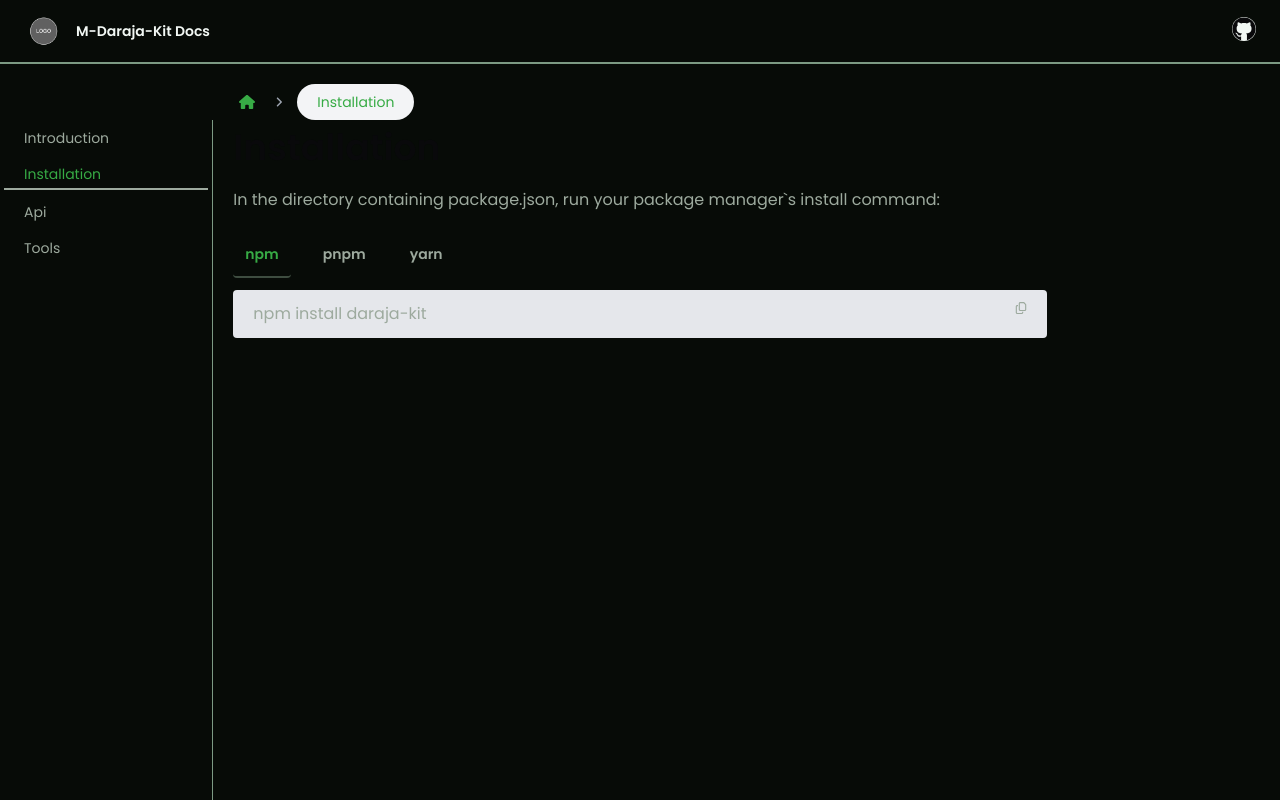
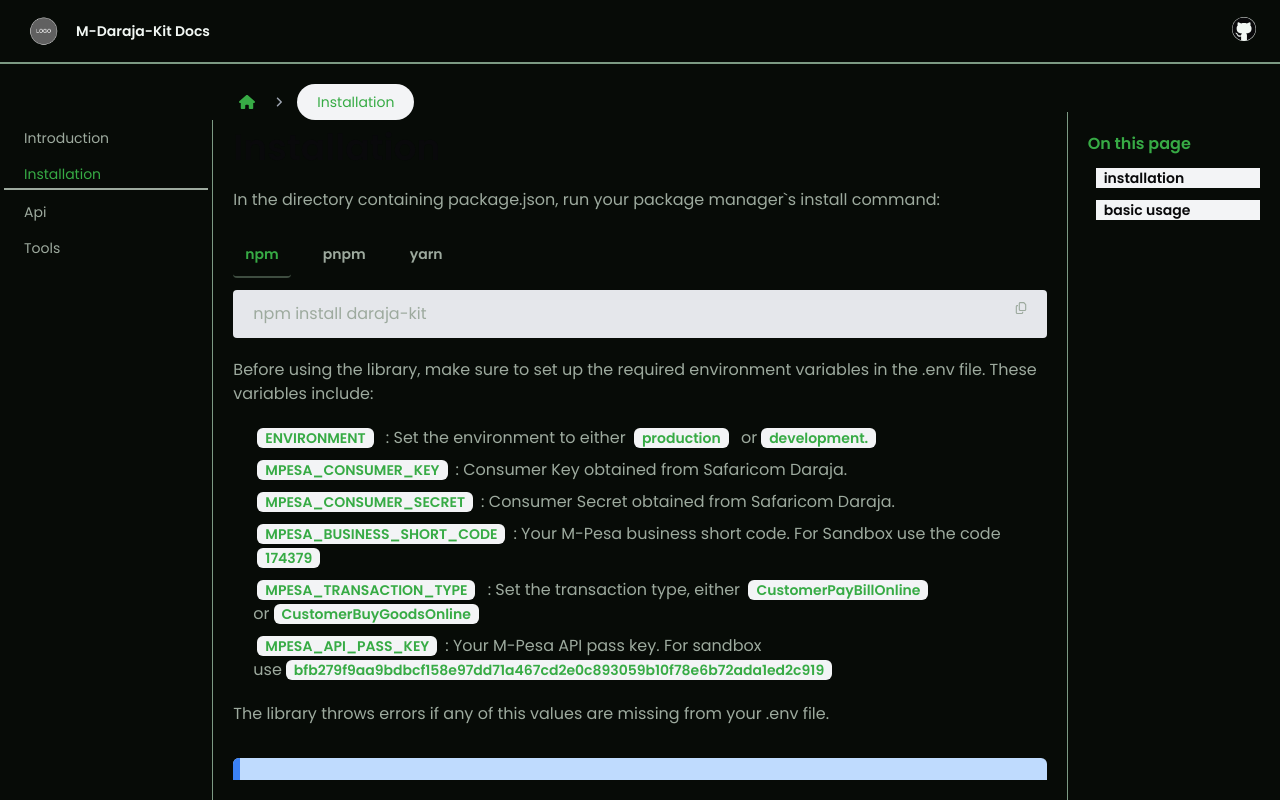
Before and after one commit to levos-snr/M-daraja-kit, a Next.js app: page /installation in a window 1280 px wide. Built offline with nearby package versions, Linux system fonts and the light colour scheme.

Commit message:
added pastable span

```diff
--- a/app/installation/page.tsx
+++ b/app/installation/page.tsx
@@ -8,6 +8,8 @@ import React from "react";
 import { ScrollArea } from "@/components/ui/scroll-area";
 import { SmallNav } from "@/components/SmallNav";
 import { InstallCommands } from "@/components/InstallCommands";
+import { PastableSpan } from "@/components/PastableSpan";
+import { NextPage } from "@/components/NextPage";
 
 
 
@@ -29,7 +31,78 @@ const Page = () => {
           install command:
         </p>
         <InstallCommands />
-        </ScrollArea>
+        <p className="mt-5 text-myGray">
+          Before using the library, make sure to set up the required environment
+          variables in the .env file. These variables include:
+        </p>
+        <div className="mt-5 flex flex-col gap-2 pl-5 text-myGray">
+          <p>
+            <PastableSpan text="ENVIRONMENT" /> : Set the environment to
+            either <PastableSpan text="production" /> or
+            <PastableSpan text="development." />
+          </p>
+          <p>
+            <PastableSpan text="MPESA_CONSUMER_KEY" />: Consumer Key
+            obtained from Safaricom Daraja.
+          </p>
+          <p>
+            <PastableSpan text="MPESA_CONSUMER_SECRET" />: Consumer Secret
+            obtained from Safaricom Daraja.
+          </p>
+          <p>
+            <PastableSpan text="MPESA_BUSINESS_SHORT_CODE" />: Your M-Pesa
+            business short code. For Sandbox use the code{" "}
+            <PastableSpan text="174379" />
+          </p>
+          <p>
+            <PastableSpan text="MPESA_TRANSACTION_TYPE" /> : Set the
+            transaction type, either{" "}
+            <PastableSpan text="CustomerPayBillOnline" /> or
+            <PastableSpan text="CustomerBuyGoodsOnline" />
+          </p>
+          <p>
+            <PastableSpan text="MPESA_API_PASS_KEY" />: Your M-Pesa API pass
+            key. For sandbox use
+            <PastableSpan text="bfb279f9aa9bdbcf158e97dd71a467cd2e0c893059b10f78e6b72ada1ed2c919" />
+          </p>
+        </div>
+        <p className="mt-5 text-myGray">
+          The library throws errors if any of this values are missing from your
+          .env file.
+        </p>
+        <div className="mt-8 rounded-md overflow-clip bg-blue-200 flex">
+          <div className="bg-blue-500 w-2" />
+          <div className="p-5">
+            <div className="flex items-center gap-x-2 text-sm">
+              <FontAwesomeIcon icon={faCircleInfo} />
+              <p className="font-semibold text-base">INFO</p>
+            </div>
+            React Daraja has a peer dependency on React 19. If you use the node
+            apis you don`t need to have react installed.
+          </div>
+          </div>
+          <h2 className="mt-8 text-myGray" id="basic-usage">
+          Basic usage
+        </h2>
+        <p className="text-sm mt-5 text-myGray">
+          The library consists of a collection of typescript functions, types
+          and some react components. To use them just import the function you
+          want from the library and use it in your app.
+        </p>
+        <NextPage nextHref="api" prevHref="introduction" />
+      </ScrollArea>
+      <aside className="w-1/6 border-l border-myLightGreen p-5 flex flex-col gap-3 mt-12">
+        <p className="text-brightGreen font-semibold">On this page</p>
+        {links.map((l) => (
+          <a
+            href={`https://daraja-kit.vercel.app/installation#${l}`}
+            className="bg-gray-100 text-sm font-semibold px-2 hover:text-myPurple ml-2 overflow-clip"
+            key={l}
+          >
+            {l.replace("-", " ")}
+          </a>
+        ))}
+      </aside>
         </>
     )
 }
--- /dev/null
+++ b/components/PastableSpan.tsx
@@ -0,0 +1,14 @@
+"use client";
+
+import React from "react";
+
+export const PastableSpan = ({ text }: { text: string }) => {
+  return (
+    <span
+      className="bg-gray-100 text-sm font-semibold px-2 text-brightGreen rounded-md mr-2 ml-1"
+      onClick={() => navigator.clipboard.writeText(text)}
+    >
+      {text}
+    </span>
+  );
+};
```
